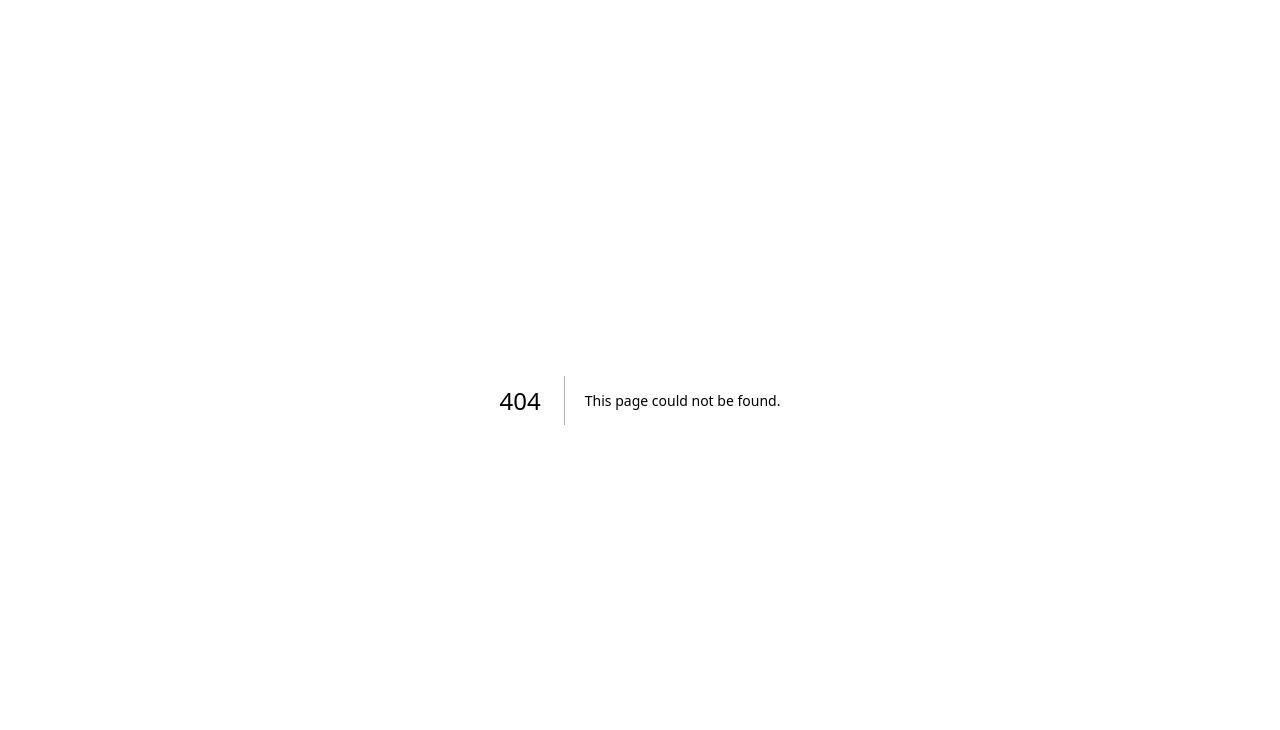
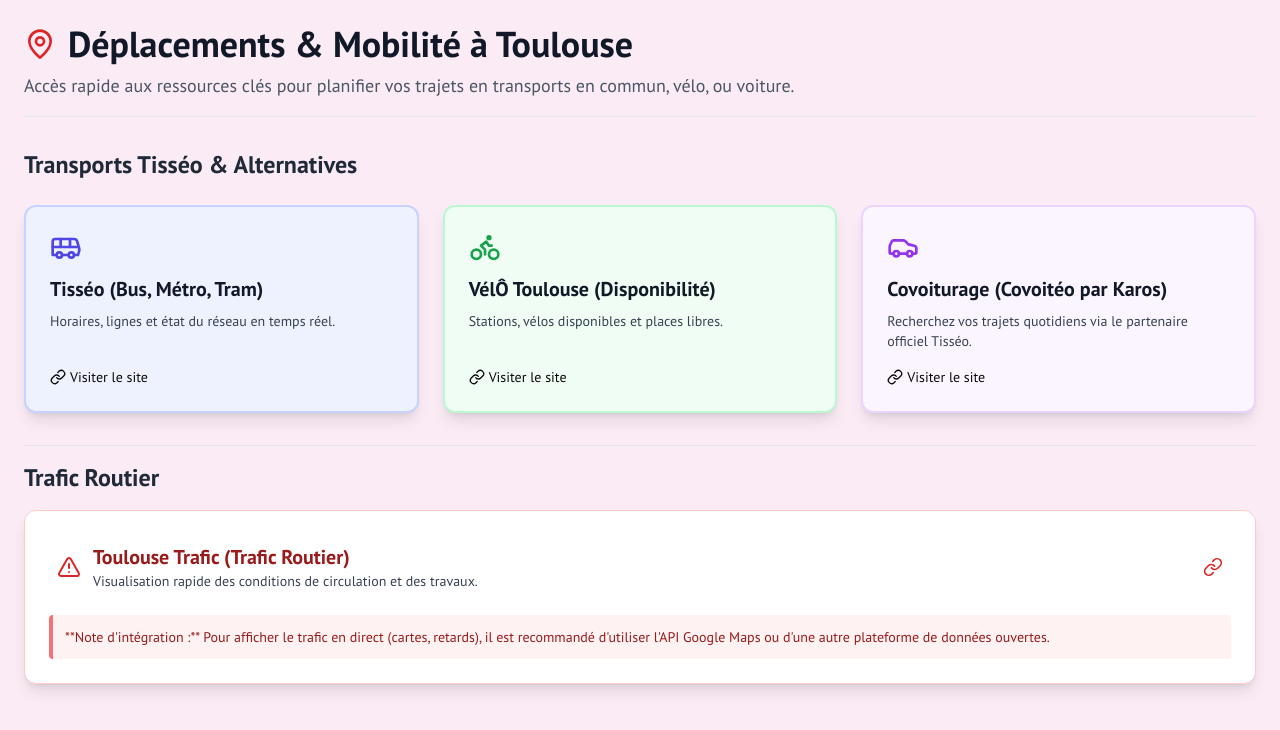
Before and after one commit to faistasortieaToulouse/faistasortietest2, a Next.js app: page /mobility in a window 1280 px wide. Before the commit this address had no page. Shown: the top 730 px of the page. Built offline with nearby package versions, Linux system fonts and the light colour scheme.

Commit message:
Create page.tsx

```diff
--- /dev/null
+++ b/src/app/mobility/page.tsx
@@ -0,0 +1,112 @@
+'use client';
+
+import React from 'react';
+import { Bus, Bike, Car, MapPin, Link as LinkIcon, AlertTriangle } from 'lucide-react';
+// import Link from 'next/link'; // Retiré car non utilisé ici
+
+// Ce composant représente la page de Mobilité/Déplacements à Toulouse
+export default function MobilityPage() {
+
+    // Liens vers les services de mobilité officiels
+    const mobilityServices = [
+        {
+            name: "Tisséo (Bus, Métro, Tram)",
+            url: "https://www.tisseo.fr/",
+            description: "Horaires, lignes et état du réseau en temps réel.",
+            icon: Bus,
+            color: "bg-indigo-50 border-indigo-200 hover:bg-indigo-100",
+            iconColor: "text-indigo-600"
+        },
+        {
+            name: "VélÔ Toulouse (Disponibilité)",
+            url: "https://velotoulouse.tisseo.fr/",
+            description: "Stations, vélos disponibles et places libres.",
+            icon: Bike,
+            color: "bg-green-50 border-green-200 hover:bg-green-100",
+            iconColor: "text-green-600"
+        },
+        {
+            name: "Covoiturage (Covoitéo par Karos)",
+            url: "https://plan-interactif.tisseo.fr/covoiturage",
+            description: "Recherchez vos trajets quotidiens via le partenaire officiel Tisséo.",
+            icon: Car,
+            color: "bg-purple-50 border-purple-200 hover:bg-purple-100",
+            iconColor: "text-purple-600"
+        },
+    ];
+
+    // Lien vers l'information trafic routier
+    const trafficLink = {
+        name: "Toulouse Trafic (Trafic Routier)",
+        url: "https://toulousetrafic.com/",
+        description: "Visualisation rapide des conditions de circulation et des travaux.",
+    };
+
+    return (
+        <div className="container mx-auto p-6 space-y-8">
+            <header className="border-b pb-4">
+                <h1 className="text-4xl font-extrabold text-gray-900 flex items-center">
+                    <MapPin className="w-8 h-8 mr-3 text-red-600" />
+                    Déplacements & Mobilité à Toulouse
+                </h1>
+                <p className="text-lg text-gray-600 mt-2">
+                    Accès rapide aux ressources clés pour planifier vos trajets en transports en commun, vélo, ou voiture.
+                </p>
+            </header>
+
+            {/* Section des Services de Mobilité (Bus, Vélo, Covoiturage) */}
+            <section className="space-y-6">
+                <h2 className="text-2xl font-bold text-gray-800">Transports Tisséo & Alternatives</h2>
+
+                <div className="grid md:grid-cols-3 gap-6">
+                    {mobilityServices.map((service) => (
+                        <a
+                            key={service.url}
+                            href={service.url}
+                            target="_blank"
+                            rel="noopener noreferrer"
+                            className={`flex flex-col items-start p-6 rounded-xl shadow-lg transition duration-200 border-2 ${service.color}`}
+                        >
+                            <service.icon className={`w-8 h-8 mb-3 ${service.iconColor}`} />
+                            <h3 className="text-xl font-semibold text-gray-900 mb-2">{service.name}</h3>
+                            <p className="text-sm text-gray-700 flex-grow">{service.description}</p>
+                            <span className="mt-4 text-sm font-medium flex items-center">
+                                <LinkIcon className="w-4 h-4 mr-1" /> Visiter le site
+                            </span>
+                        </a>
+                    ))}
+                </div>
+            </section>
+
+            {/* Section Trafic Routier */}
+            <section className="space-y-4 pt-4 border-t border-gray-200">
+                <h2 className="text-2xl font-bold text-gray-800">Trafic Routier</h2>
+                <div className="bg-white p-6 rounded-xl shadow-lg border border-red-200">
+                    <a
+                        href={trafficLink.url}
+                        target="_blank"
+                        rel="noopener noreferrer"
+                        className="flex items-center justify-between p-2"
+                    >
+                        <div className="flex items-center">
+                            <AlertTriangle className="w-6 h-6 mr-3 text-red-600" />
+                            <div>
+                                <h3 className="text-xl font-semibold text-red-800">{trafficLink.name}</h3>
+                                <p className="text-sm text-gray-700">{trafficLink.description}</p>
+                            </div>
+                        </div>
+                        <LinkIcon className="w-5 h-5 text-red-600" />
+                    </a>
+
+                    {/* Note pour l'intégration future */}
+                    <div className="mt-4 p-3 bg-red-50 border-l-4 border-red-400 text-red-800 rounded">
+                        <p className="text-sm font-medium">
+                            **Note d'intégration :** Pour afficher le trafic en direct (cartes, retards), il est recommandé d'utiliser l'API Google Maps ou d'une autre plateforme de données ouvertes.
+                        </p>
+                    </div>
+                </div>
+            </section>
+
+        </div>
+    );
+}
```
